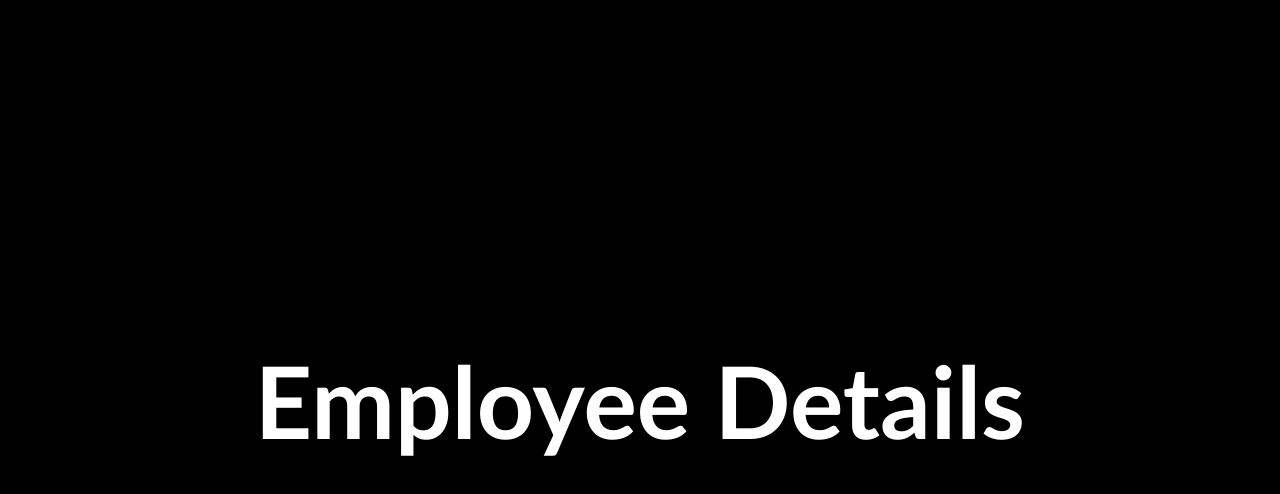
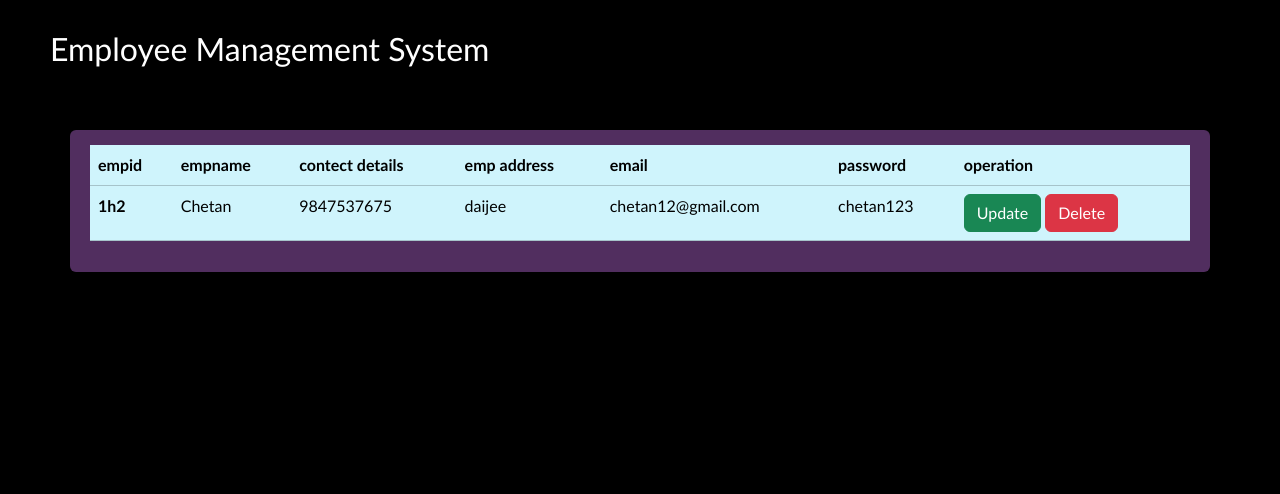
Before and after one commit to chetan-bist/Emp-Management-System, a plain HTML site: page EmpDetails.html in a window 1280 px wide. Drawn offline with nearby package versions, Linux system fonts and the light colour scheme.

Commit message:
update empDetails

```diff
--- a/EmpDetails.html
+++ b/EmpDetails.html
@@ -3,12 +3,53 @@
 <head>
     <meta charset="UTF-8">
     <meta name="viewport" content="width=device-width, initial-scale=1.0">
-    <title>EmpDetails</title>
+    <title>Employee Details</title>
+       <!-- Bootstrap lin css -->
+       <link rel="stylesheet" href="https://cdn.jsdelivr.net/npm/bootstrap@5.3.3/dist/css/bootstrap.min.css">
     <link rel="stylesheet" href="Employee.css">
 </head>
 <body>
-    <h1>Employee Details</h1>
+    <div id="nav-part1">
+        <h2>Employee Management System</h2>
+
+    </div>
+
+          <div class="container my-4 rounded bg-1 " id="table">
+    <table class="table table-info">
+        <thead>
+          <tr>
+            <th scope="col">empid</th>
+            <th scope="col">empname</th>
+            <th scope="col">contect details</th>
+            <th scope="col">emp address</th>
+            <th scope="col">email</th>
+            <th scope="col">password</th>
+            <th scope="col">operation</th>
+          </tr>
+        </thead>
+        <tbody>
+          <tr>
+            <th scope="row">1h2</th>
+            <td>Chetan</td>
+            <td>9847537675</td>
+            <td>daijee</td>
+            <td>chetan12@gmail.com</td>
+            <td>chetan123</td>
+                <td>
+                    <a class='btn btn-success' href='edit.php?id=$row[id]'>Update</a>
+                    <a class='btn btn-danger' href='delete.php?id=$row[id]'>Delete</a>
+                  </td>
+
+          </tr>
+
+        </tbody>
+      </table>
+    </div>
+    <!-- <h2>Admin Panel</h2> -->
+      <!-- Bootstrap link js -->
+      <script src="https://cdn.jsdelivr.net/npm/bootstrap@5.3.3/dist/js/bootstrap.bundle.min.js" ></script>
     <script src="https://cdnjs.cloudflare.com/ajax/libs/gsap/3.12.5/gsap.min.js" integrity="sha512-7eHRwcbYkK4d9g/6tD/mhkf++eoTHwpNM9woBxtPUBWm67zeAfFC+HrdoE2GanKeocly/VxeLvIqwvCdk7qScg==" crossorigin="anonymous" referrerpolicy="no-referrer"></script>
     <script src="Employee.js"></script>
 </body>
+</body>
 </html>
--- a/Employee.css
+++ b/Employee.css
@@ -53,3 +53,8 @@ form{
     /* justify-content: space-between; */
     gap: 10px;
   }
+  .bg-1{
+    padding: 15px 20px;
+    background-color:
+    #512e5f;
+}
```
Also changed, not shown: Admin_Panel.html (+1 -1 lines).
